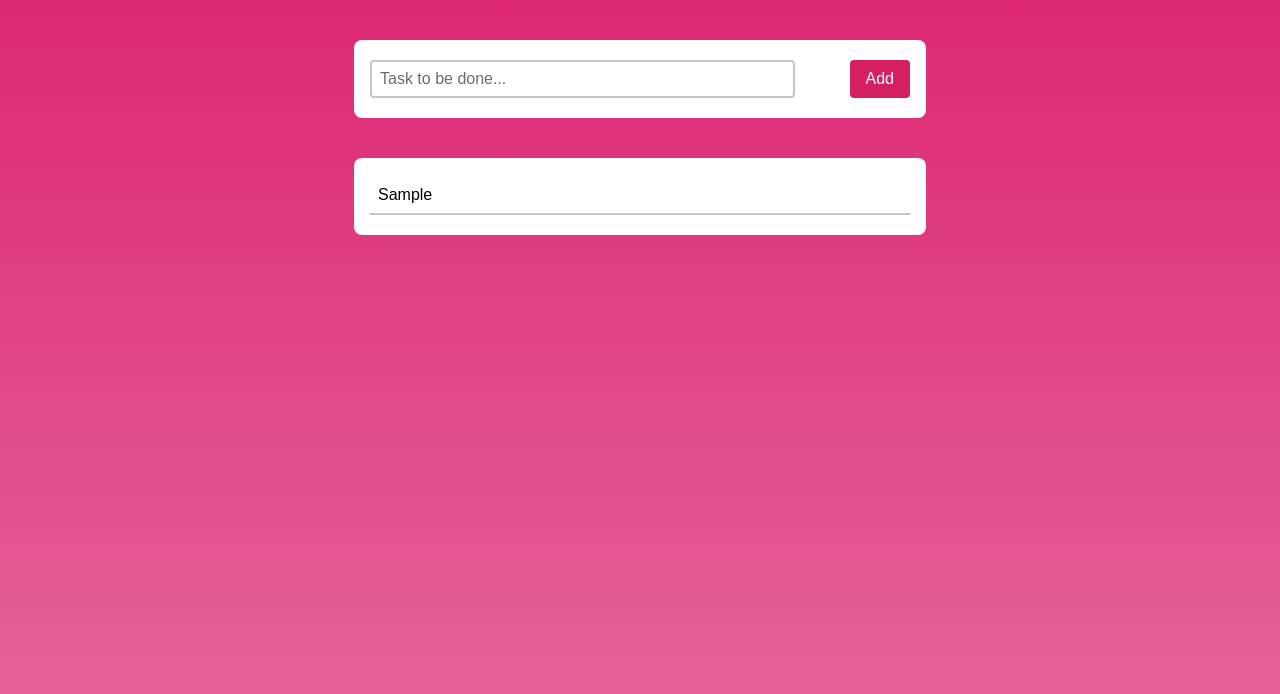
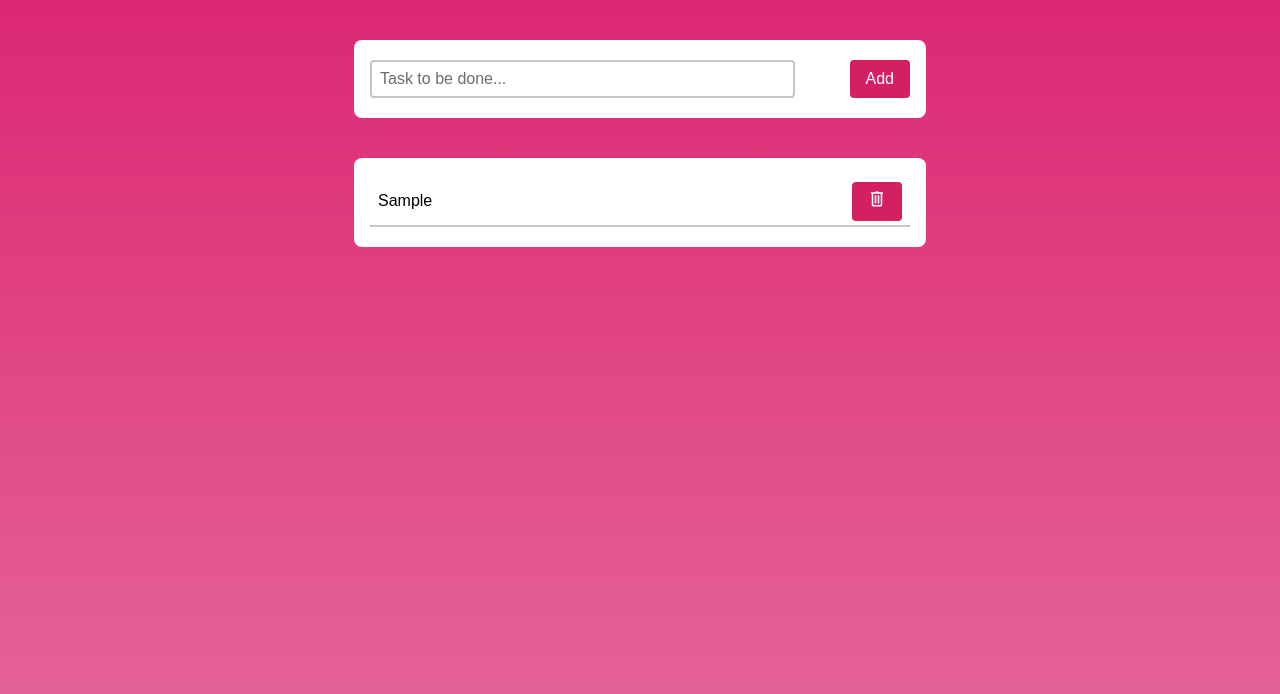
Before and after one commit to krontill/todo-list-exercise, a React app: page / in a window 1280 px wide. Both pictures are taken after typing "Sample" into the empty fields and a click on the button "Add". Shown: the top 694 px of the page. Built offline with nearby package versions, Linux system fonts and the light colour scheme.

Commit message:
User can delete a todo item

```diff
--- a/src/App.tsx
+++ b/src/App.tsx
@@ -25,8 +25,14 @@ export const App = () => {
 
   const markItem = React.useCallback(
     (id: string) => {
-      const newState = state.map((item) => (item.id === id ? { ...item, isDone: !item.isDone } : item));
-      setState(newState);
+      setState(state.map((item) => (item.id === id ? { ...item, isDone: !item.isDone } : item)));
+    },
+    [state]
+  );
+
+  const removeItem = React.useCallback(
+    (id: string) => {
+      setState(state.filter((item) => item.id !== id));
     },
     [state]
   );
@@ -41,7 +47,7 @@ export const App = () => {
         <Panel>
           <StyledUl>
             {state.map((item) => (
-              <ListItem item={item} onClick={markItem} key={item.id} />
+              <ListItem item={item} markItem={markItem} key={item.id} removeItem={removeItem} />
             ))}
           </StyledUl>
         </Panel>
--- a/src/components/Button/Button.tsx
+++ b/src/components/Button/Button.tsx
@@ -2,10 +2,14 @@ import * as React from 'react';
 import { ButtonStyled } from './Button.styled';
 
 interface Props {
-  text: string;
+  text?: string;
+  icon?: React.ReactNode;
   onClick: React.MouseEventHandler<HTMLButtonElement>;
 }
 
-export const Button: React.FC<Props> = React.memo(({ onClick, text }) => (
-  <ButtonStyled onClick={onClick}>{text}</ButtonStyled>
+export const Button: React.FC<Props> = React.memo(({ onClick, text, icon }) => (
+  <ButtonStyled onClick={onClick}>
+    {icon}
+    {text}
+  </ButtonStyled>
 ));
--- a/src/components/ListItem/ListItem.styled.ts
+++ b/src/components/ListItem/ListItem.styled.ts
@@ -4,6 +4,9 @@ export const Item = styled.li`
   list-style: none;
   padding: 4px 8px;
   border-bottom: 2px solid #c6c6c6;
+  display: flex;
+  align-items: center;
+  grid-gap: 16px;
 `;
 
 interface Text {
--- a/src/components/ListItem/ListItem.tsx
+++ b/src/components/ListItem/ListItem.tsx
@@ -1,20 +1,24 @@
 import * as React from 'react';
 import { Item, Text } from './ListItem.styled';
 import { ListItemType } from '../../types/ListItem';
+import { Button } from '../Button/Button';
+import { RemoveIcon } from './RemoveIcon';
 
 interface Props {
   item: ListItemType;
-  onClick: React.Dispatch<React.SetStateAction<string>>;
+  markItem: React.Dispatch<React.SetStateAction<string>>;
+  removeItem: React.Dispatch<React.SetStateAction<string>>;
 }
 
-export const ListItem: React.FC<Props> = React.memo(({ onClick, item }) => {
+export const ListItem: React.FC<Props> = React.memo(({ markItem, removeItem, item }) => {
   const { text, isDone, id } = item;
 
   return (
     <Item>
-      <Text isDone={isDone} onClick={() => onClick(id)}>
+      <Text isDone={isDone} onClick={() => markItem(id)}>
         {text}
       </Text>
+      <Button onClick={() => removeItem(id)} icon={<RemoveIcon />} />
     </Item>
   );
 });
--- /dev/null
+++ b/src/components/ListItem/RemoveIcon.tsx
@@ -0,0 +1,7 @@
+import * as React from 'react';
+
+export const RemoveIcon = () => (
+  <svg fill="#ffffff" xmlns="http://www.w3.org/2000/svg" viewBox="0 0 24 24" width="18px" height="18px">
+    <path d="M 10 2 L 9 3 L 4 3 L 4 5 L 5 5 L 5 20 C 5 20.522222 5.1913289 21.05461 5.5683594 21.431641 C 5.9453899 21.808671 6.4777778 22 7 22 L 17 22 C 17.522222 22 18.05461 21.808671 18.431641 21.431641 C 18.808671 21.05461 19 20.522222 19 20 L 19 5 L 20 5 L 20 3 L 15 3 L 14 2 L 10 2 z M 7 5 L 17 5 L 17 20 L 7 20 L 7 5 z M 9 7 L 9 18 L 11 18 L 11 7 L 9 7 z M 13 7 L 13 18 L 15 18 L 15 7 L 13 7 z" />
+  </svg>
+);
```
